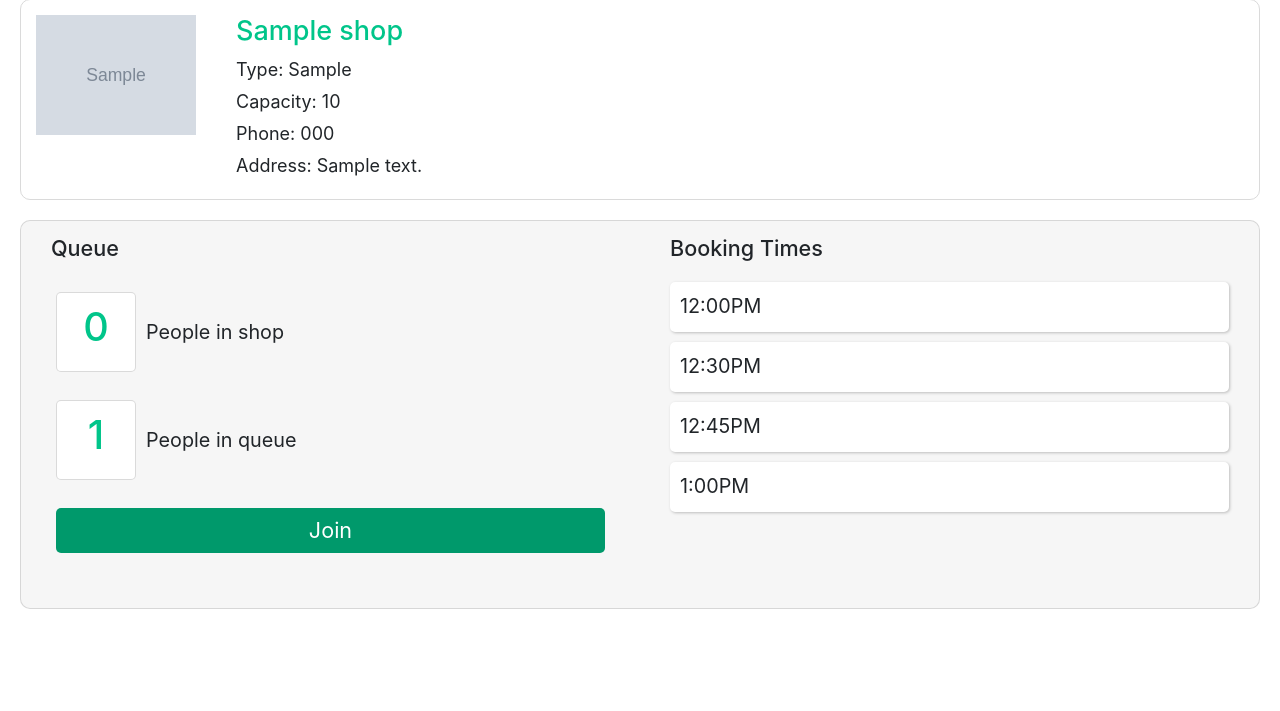
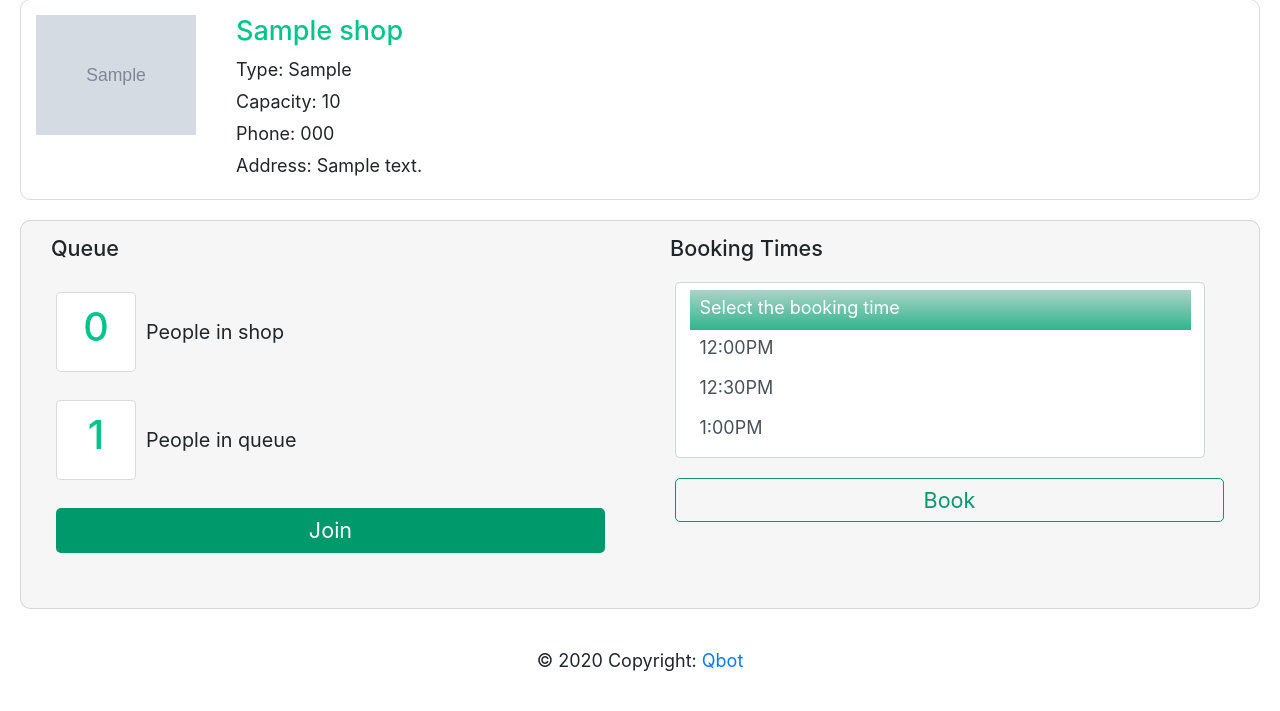
Before and after one commit to charleshugochg/qbot, a Django app: page /shop/1/ in a window 1280 px wide. Shown: the part 89-800 px from the top of the page. Run offline with Django 3.2, Linux system fonts and the light colour scheme; tables that the repository leaves empty hold one stand-in row (values such as "Sample post"); grey boxes marked "Sample" are stand-in pictures; some libraries are stand-ins or nearby versions.

Commit message:
Add booking form

```diff
--- a/mainapp/static/mainapp/css/style.css
+++ b/mainapp/static/mainapp/css/style.css
@@ -240,6 +240,49 @@ html {
     background-color: inherit;
 }
 
+.booking-row {
+    width: 90%;
+}
+
+.book-select {
+    font-size: 110%;
+}
+
+.book-select option {
+    display: block;
+    padding-left: 10px;
+    padding-top: 7px;
+    background-color: rgb(255, 255, 255);
+    height: 40px;
+    transition: color 0.2s, background-color 0.2s;
+}
+
+.book-select option:checked, option:hover {
+    background: white linear-gradient(to bottom, rgb(170, 212, 200), rgb(48, 180, 140));
+    color: white;
+}
+
+.book-btn {
+    margin: 20px 20px 40px 20px;
+    display: block;
+    font-size: 120%;
+    text-align: center;
+    padding: 5px;
+    text-decoration: none;
+    color: rgb(0, 153, 107);
+    background-color:inherit;
+    border: 1px solid rgb(0, 153, 107);
+    border-radius: 5px;
+    transition: color 0.2s, border 0.2s, background-color 0.2s;
+}
+
+.book-btn:hover {
+    text-decoration: none;
+    color: rgb(255, 255, 255);
+    border: 1px solid transparent;
+    background-color:rgb(0, 153, 107);
+}
+
 
 /* ------------------------- */
 /* Shop Profile View */
--- a/mainapp/templates/mainapp/base_with_nav.html
+++ b/mainapp/templates/mainapp/base_with_nav.html
@@ -31,5 +31,16 @@
           </nav>
         {% block body %}
         {% endblock %}
+    <!-- Footer -->
+    <footer class="page-footer font-small">
+
+      <!-- Copyright -->
+      <div class="footer-copyright text-center py-3">© 2020 Copyright:
+        <a href="{% url 'index' %}"> Qbot</a>
+      </div>
+      <!-- Copyright -->
+
+    </footer>
+    <!-- Footer -->
     </body>
 </html>
--- a/mainapp/templates/mainapp/shop.html
+++ b/mainapp/templates/mainapp/shop.html
@@ -35,19 +35,19 @@
 
             <div class="quebook-info col-sm-6 no-gutters">
               <h2>Booking Times</h2>
-              <div class="book-table">
-                <div class="book-row">
-                  <p>12:00PM</p>
+
+              <form>
+                <div class="row booking-row">
+                    <select class="custom-select book-select" multiple>
+                      <option selected>Select the booking time</option>
+                      <option value="1">12:00PM</option>
+                      <option value="2">12:30PM</option>
+                      <option value="3">1:00PM</option>
+                    </select>
                 </div>
-                <div class="book-row">
-                  <p>12:30PM</p>
-                </div>
-                <div class="book-row">
-                  <p>12:45PM</p>
-                </div>
-                <div class="book-row">
-                  <p>1:00PM</p>
-                </div>
+                <a href="#" class="book-btn">Book</a>
+              </form>
+
               </div>
             </div>
           </div>
```
